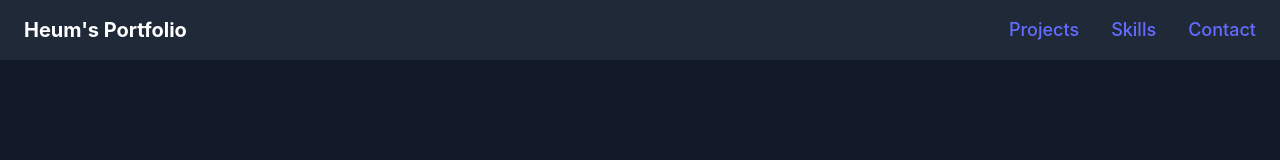
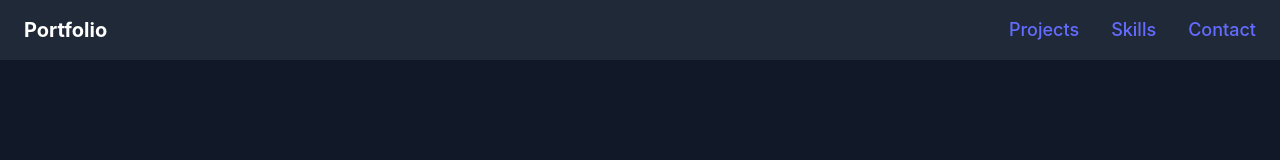
Before and after one commit to nakisara01/Portfolio, a React (Vite) app: page / in a window 1280 px wide. Shown: the top 160 px of the page. Built offline with nearby package versions, Linux system fonts and the light colour scheme.

Commit message:
Fix: Remove Header Heums

```diff
--- a/src/components/Header.jsx
+++ b/src/components/Header.jsx
@@ -7,12 +7,10 @@
     section?.scrollIntoView({ behavior: 'smooth' });
   };
 
-
-  //TODO: Heum's Portfolio -> Portfolio로 변경
   return (
     <nav className="relative top-0 left-0 w-full bg-gray-800 py-4 z-50">
       <div className="max-w-7xl mx-auto px-6 flex justify-between items-center">
-        <h1 className="text-xl font-bold">Heum's Portfolio</h1>
+        <h1 className="text-xl font-bold">Portfolio</h1>
         <ul className="flex space-x-8 text-lg">
           <li>
             <a href="#projects" onClick={(e) => handleScroll(e, 'projects')} className="hover:text-indigo-400">
```
